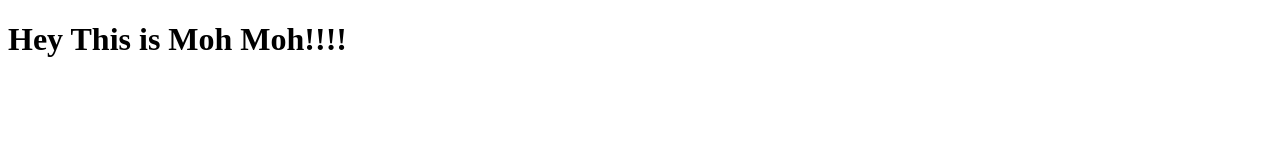
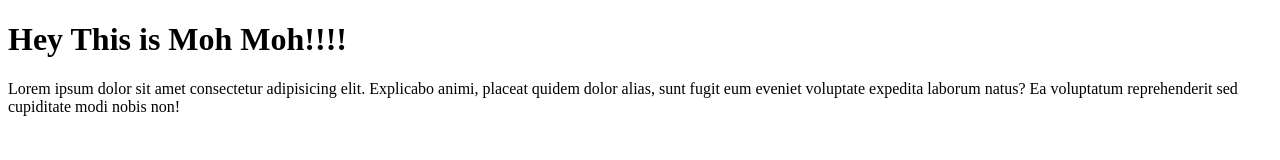
Before and after one commit to khin0005/gh-demo, a plain HTML site: page index.html in a window 1280 px wide. Drawn offline with Linux system fonts and the light colour scheme.

Commit message:
Add a paragraph

```diff
--- a/index.html
+++ b/index.html
@@ -7,5 +7,7 @@
 </head>
 <body>
     <h1>Hey This is Moh Moh!!!!</h1>
+    <p>Lorem ipsum dolor sit amet consectetur adipisicing elit. Explicabo animi, placeat quidem dolor alias, sunt fugit eum eveniet voluptate expedita laborum natus? Ea voluptatum reprehenderit sed cupiditate modi nobis non!</p>
+
 </body>
 </html>
```
